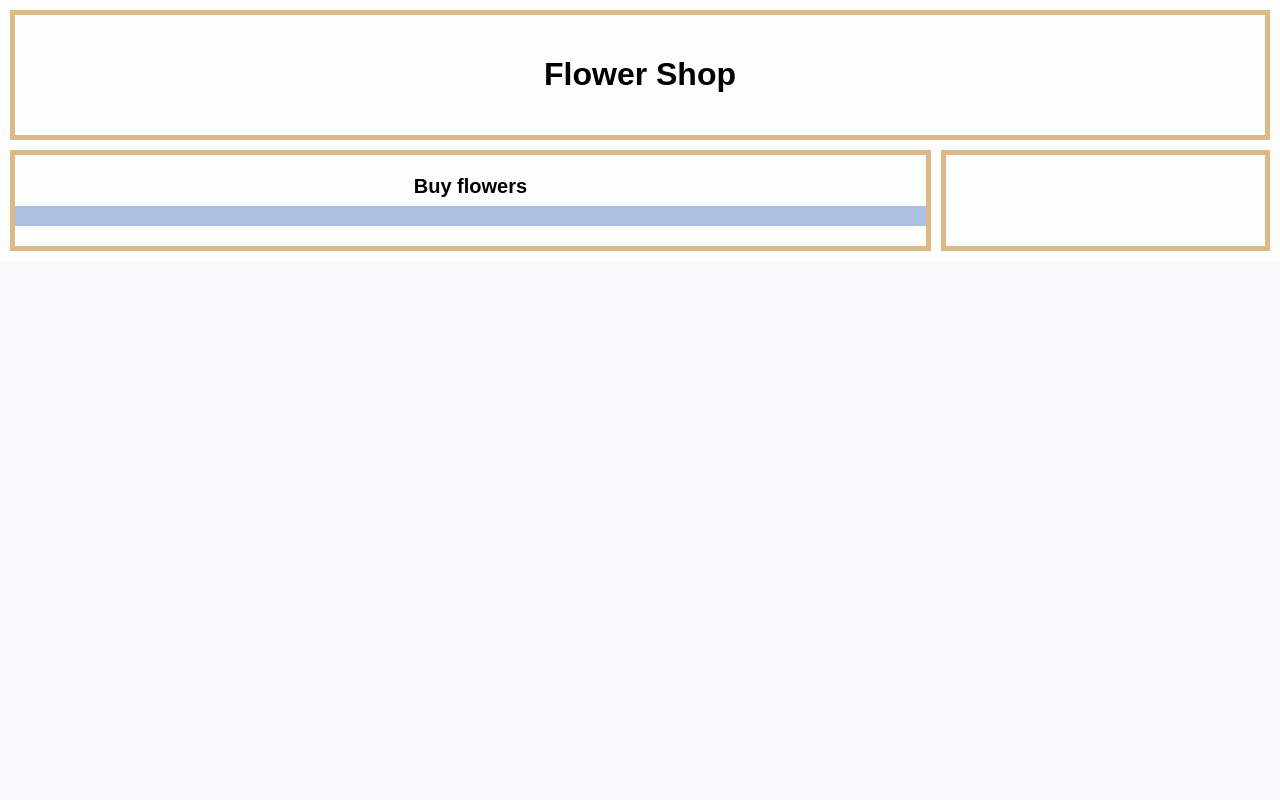
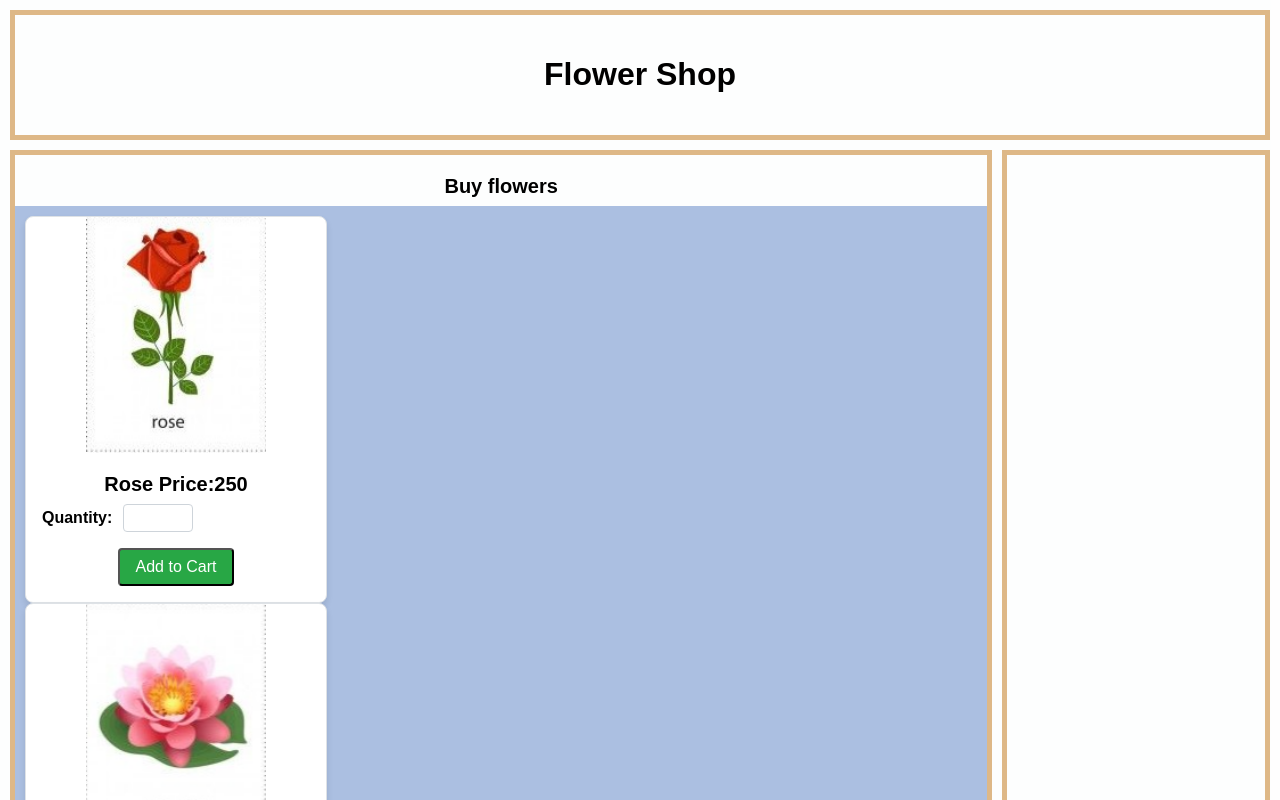
Before and after one commit to aathif12/icae01, a React (Create React App) app: page / in a window 1280 px wide. Shown: the top 800 px of the page. Built offline with nearby package versions, Linux system fonts and the light colour scheme.

Commit message:
nmae and picture Showing

```diff
--- a/src/App.js
+++ b/src/App.js
@@ -1,10 +1,10 @@
-import './assets/CSS/layout.css';
-import Products from './components/Products';
+import "./assets/CSS/layout.css";
+import Products from "./components/Products";
 
 function App() {
   return (
     <div className="main-grid-container">
-      <Products/>
+      <Products />
     </div>
   );
 }
--- a/src/components/Product.js
+++ b/src/components/Product.js
@@ -1,13 +1,16 @@
-import '../assets/CSS/layout.css';
-export default function Product(){
+import "../assets/CSS/layout.css";
 
-    return(
+export default function Product(props) {
+  return (
     <div className="grid-item">
-
+      {props.flowersp.map((flower) => {
+        return (
           <div class="card">
-                <img  />
+            <img src={require(`../assets/image/${flower.img}`)} />
             <div class="card-body">
-                    <h5 class="card-title">Price:</h5>
+              <h5 class="card-title">
+                {flower.name} Price:{flower.price}
+              </h5>
               <div class="quantity-container">
                 <label for="quantity">Quantity:</label>
                 <input type="number" id="quantity" name="quantity" />
@@ -15,6 +18,8 @@ export default function Product(){
               <button class="card-button">Add to Cart</button>
             </div>
           </div>
+        );
+      })}
     </div>
   );
 }
--- a/src/components/Products.js
+++ b/src/components/Products.js
@@ -1,10 +1,8 @@
-
-import '../assets/CSS/layout.css';
-
-
-export default function Products(){
-
-    return(
+import "../assets/CSS/layout.css";
+import { flowers } from "./FlowerDB";
+import Product from "./Product";
+export default function Products() {
+  return (
     <>
       <div className="item1">
         <h1>Flower Shop</h1>
@@ -12,11 +10,8 @@ export default function Products(){
       <div className="item2">
         <h4 className="card-title">Buy flowers</h4>
         <div className="grid-container">
-                    {
-                        //product
-                    }
+          <Product flowersp={flowers}></Product>
         </div>
-
       </div>
       <div className="item3">
         {
@@ -25,5 +20,4 @@ export default function Products(){
       </div>
     </>
   );
-
 }
```
Also changed, not shown: src/components/FlowerDB.js (+11 -12 lines). Lines whose indentation alone changed are shown as unchanged.
